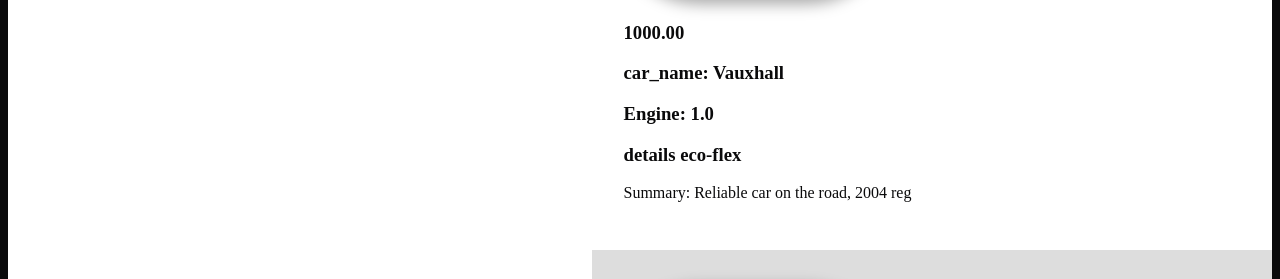
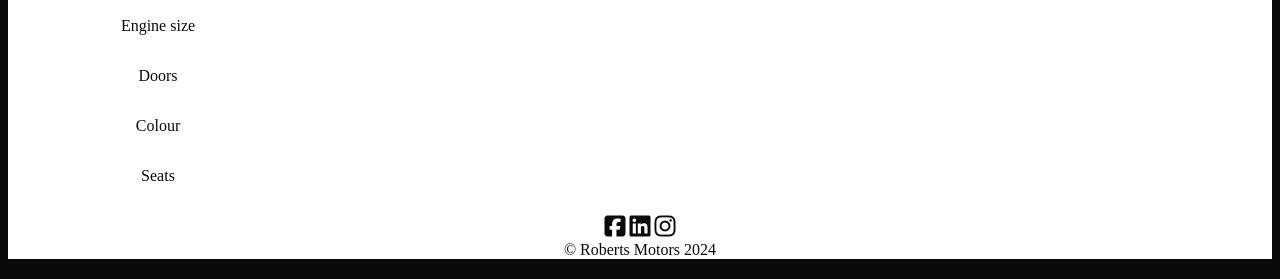
Before and after one commit to RobertGDO/Roberts-Motors, a PHP site: page /buycars in a window 1280 px wide. Shown: the part 489-768 px from the top of the page. Run offline with PHP 8.4, Linux system fonts and the light colour scheme; data comes from the database, SQL or seed files in the repository; some libraries are stand-ins or nearby versions; some web fonts are replaced.

Commit message:
Add files via upload
added filter/refine by search to the aside bar
reduced padding on the main
changed percentage of grid in desktop.css

```diff
--- a/Roberts-Motors/websites/default/public/desktop.css
+++ b/Roberts-Motors/websites/default/public/desktop.css
@@ -7,12 +7,12 @@ header {
 /*template/structure of the webpages in desktop maximised view*/
 body {
     display: grid;
-    grid-template-columns: 40% 60%;
-    grid-template-rows: auto;
+    grid-template-columns: 20% 20% 30% 30%;
+    grid-template-rows: auto auto auto auto;
     grid-template-areas:
-    "header nav"
-    "aside main"
-    "footer footer";
+    "header header nav nav"
+    "aside main main main"
+    "footer footer footer footer";
     background-color: #0A0A0B;
 }
 
@@ -26,9 +26,57 @@ main {
 aside {
     /*places content in aside in the center*/
     display: flex;
+    flex-direction: column;
     justify-content: center;
-    padding-left: 4em;
+    padding-left: 20px;
     grid-area: aside;
+}
+
+aside ul li {
+    position: relative;
+   list-style: none;
+}
+
+/*nav li, nav a {
+   height: 100%;
+   width: 100%;
+   display: block;
+   transition: 0.7s;
+   display: flex;
+   justify-content: center;
+   align-items: center;
+}*/
+
+/*styles main webpage names list into nav bar*/
+aside ul {
+   list-style-type: none;
+   display: flex;
+   justify-content: space-evenly;
+}
+
+/*styles subnames within webpage names*/
+aside ul ul {
+   position: absolute;
+   display: block;
+   background-color: #fff;
+   padding: 0;
+   width: 100%;
+   opacity: 0;
+   pointer-events: none;
+   transition: opacity 1s ease-in-out;
+}
+
+/*makes subnames appear once hovered*/
+aside > ul > li:hover ul {
+   opacity: 1;
+   pointer-events: auto;
+}
+
+/*highlights each sub name when hovered*/
+aside ul ul li:hover {
+   background-color: #fff;
+   color: #9E9E94;
+   transition: 1s;
 }
 
 /*brings nav bar down*/
@@ -174,8 +222,3 @@ nav ul ul li:hover {
     "aside main";
     background-color: #0A0A0B;
 }
-
-.CarProducts, .reviews {list-style-type: none;}
-.CarProducts li, .reviews li {padding: 2em;}
-.CarProducts li:nth-child(odd), .reviews li:nth-child(odd) {background-color: #ffffff;}
-.CarProducts li:nth-child(even), .products li:nth-child(even) {background-color: #ddd;}
--- a/Roberts-Motors/websites/default/public/main.css
+++ b/Roberts-Motors/websites/default/public/main.css
@@ -96,7 +96,23 @@ main a:hover {
 
 aside {
     background-color: #fff;
+    min-height: 20px;
+    padding: 1vw;
+    color: #0A0A0B;
     grid-area: aside;
+}
+
+/*takes away hyperlink look*/
+aside a {
+    text-decoration: none;
+    color: #0A0A0B;
+}
+
+/*main webpage name hover*/
+aside a:hover {
+    background-color: #fff;
+    color: #9E9E94;
+    transition: 1s;
 }
 
 aside img {
@@ -275,9 +291,3 @@ form div {
     grid-column-start: 1;
     grid-column-end: 3;
 }
-
-
-.CarProducts, .reviews {list-style-type: none;}
-.CarProducts li, .reviews li {padding: 2em;}
-.CarProducts li:nth-child(odd), .reviews li:nth-child(odd) {background-color: #ffffff;}
-.CarProducts li:nth-child(even), .products li:nth-child(even) {background-color: #ddd;}
--- a/Roberts-Motors/websites/default/public/mobile.css
+++ b/Roberts-Motors/websites/default/public/mobile.css
@@ -180,8 +180,3 @@ nav {
 #clicked:target .off {
     display: block;
 }
-
-.CarProducts, .reviews {list-style-type: none;}
-.CarProducts li, .reviews li {padding: 2em;}
-.CarProducts li:nth-child(odd), .reviews li:nth-child(odd) {background-color: #fff;}
-.CarProducts li:nth-child(even), .products li:nth-child(even) {background-color: #ddd;}
--- a/Roberts-Motors/websites/default/templates/buycars.html.php
+++ b/Roberts-Motors/websites/default/templates/buycars.html.php
@@ -1,45 +1,15 @@
 
+        <div id="work1">
+            <p>Oct 2021</p>
+            <p>Trainee Network Engineer Openreach, (based nationwide)</p>
+        </div>
 
-<?php
+        <div id="work2">
+            <p>Feb 2018</p>
+            <p>Take your Daughter to Work BT Group PLC (Security Hatfield)</p>
+        </div>
 
-$pdo = new PDO('mysql:dbname=roberts_motors;host=mysql', 'student', 'student');
-
-$find = findAll($pdo, 'cars', 'car_id');
-
-
-?>
-
-<hr />
-
-<h2>Cars For Sale</h2>
-
-
-<?php
-echo '<ul class="CarProducts">';
-foreach($find as $cars){
-
-echo '<li>';
-?>
-    <img src=<?php echo $cars['images'];?> alt=<?php echo $cars['summary'];?>  width="200"
-     height="200">
-
-<?php
-        echo '<h3>' . $cars['price'].'</div>';
-
-        echo '<p>'. 'car_name:' . " " . $cars['car_name'].'</p>';
-
-        echo '<p>'. 'Engine:' . " " . $cars['engine'].'</p>';
-
-        echo '<p>'. 'details' . " " . $cars['details'].'</h3>';
-
-        echo '<p>'. 'Summary: ' . " " . $cars['summary'].'</h3>';
-
-        if (isset($_SESSION['loggedin'])) {
-        ?>
-        <a href="Reviews.php?id=<?=$product['productid']?>"> Ask a question</a>
-        <?php
-        }
-echo '</li>';
-}
-echo '</ul>';
-?>
+        <div id="work3">
+            <p>Jan 2016</p>
+            <p>Administration Assistant European H&S Consultants, CMK</p>
+        </div>
--- a/Roberts-Motors/websites/default/templates/index.html.php
+++ b/Roberts-Motors/websites/default/templates/index.html.php
@@ -1,4 +1,6 @@
-        <h2>Top 10 best selling cars</h2>
+        <h1>Welcome to Robert Motors</h1>
+        <p>We stock a large variety of different branded cars</p>
+        <h2>Top 10 best selling cars: </h2>
         <p>Polo</p>
         <img src="images/Polo.png" alt=" The picture is of the best discounted car.">
         <p>Polo</p>
--- a/Roberts-Motors/websites/default/templates/layout.html.php
+++ b/Roberts-Motors/websites/default/templates/layout.html.php
@@ -66,7 +66,85 @@
     <?=$templateVars['output']?>
     </main>
     <aside>
-        <p></p>
+        <p>Filter search</p>
+        <ul>
+            <li>Make
+                <ul>
+                    <li>Fiat</li>
+                    <li>Volkswagen</li>
+                    <li>Ford</li>
+                    <li>Vauxhall</li>
+                </ul>
+            </li>
+        </ul>
+        <ul>
+            <li>Model
+                <ul>
+                    <li>500</li>
+                    <li>Polo</li>
+                    <li>Golf</li>
+                    <li>Corsa</li>
+                    <li>Fiesta</li>
+                </ul>
+            </li>
+        </ul>
+        <ul>
+            <li>Mileage
+                <ul>
+                    <li>From</li>
+                    <li>To</li>
+                </ul>
+            </li>
+        </ul>
+        <ul>
+            <li>Gearbox
+                <ul>
+                    <li>Automatic</li>
+                    <li>Maunal</li>
+                </ul>
+            </li>
+        </ul>
+        <ul>
+            <li>Fuel type
+                <ul>
+                    <li>Petrol</li>
+                    <li>Diesel</li>
+                </ul>
+            </li>
+        </ul>
+        <ul>
+            <li>Engine size
+                <ul>
+                    <li>1.0</li>
+                    <li>1.2</li>
+                </ul>
+            </li>
+        </ul>
+        <ul>
+            <li>Doors
+                <ul>
+                    <li>5</li>
+                    <li>3</li>
+                </ul>
+            </li>
+        </ul>
+        <ul>
+            <li>Colour
+                <ul>
+                    <li>Blue</li>
+                    <li>White</li>
+                </ul>
+            </li>
+        </ul>
+        <ul>
+            <li>Seats
+                <ul>
+                    <li>2</li>
+                    <li>4</li>
+                    <li>5</li>
+                </ul>
+            </li>
+        </ul>
     </aside>
     <footer>
         <div>
```
Also changed, not shown: Roberts-Motors/websites/database.sql (+1 -30 lines), 1 other file.
